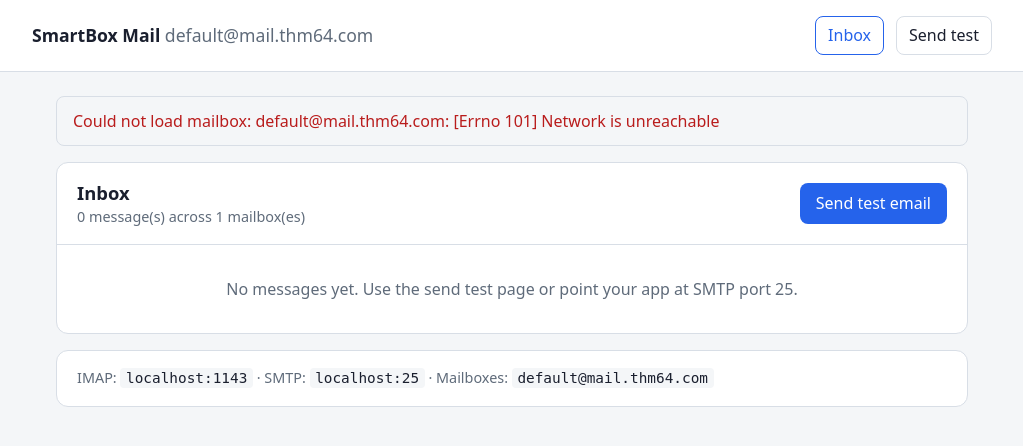
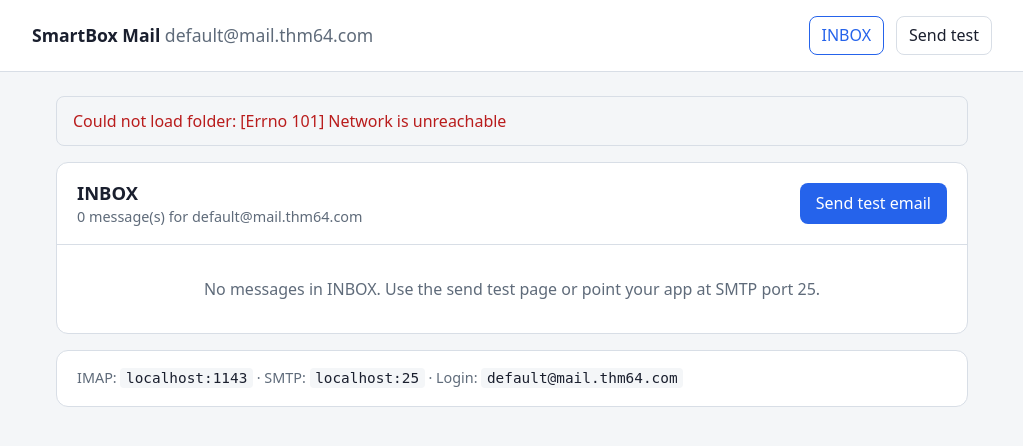
Before and after one commit to Alston-Tang/SmartBox, a Flask app: page / in a window 1280 px wide. Shown: the top 446 px of the page, without its empty margins (128-1151 px from the left). Run offline with Flask 3, Linux system fonts and the light colour scheme; data that the repository does not hold is empty.

Commit message:
support multi folders

```diff
--- a/docker-compose.yml
+++ b/docker-compose.yml
@@ -70,10 +70,6 @@ services:
       IMAP_USE_SSL: ${IMAP_USE_SSL:-false}
       IMAP_HOST_PORT: ${IMAP_HOST_PORT:-1143}
       SMTP_HOST_PORT: ${SMTP_HOST_PORT:-25}
-      # Extra inboxes to merge into the web UI (same Stalwart host by default).
-      # Simple: label:address:password,address:password
-      # JSON: [{"label":"Alias","address":"user2@domain","password":"secret"}]
-      EXTRA_MAILBOXES: ${EXTRA_MAILBOXES:-}
     ports:
       - "${MAIL_UI_HOST_PORT:-8025}:8080/tcp"
 
--- a/services/mail-ui/app.py
+++ b/services/mail-ui/app.py
@@ -1,15 +1,14 @@
 import base64
 import email
 import imaplib
-import json
 import os
+import re
 import smtplib
-from datetime import datetime, timezone
 from email.header import decode_header
 from email.mime.multipart import MIMEMultipart
 from email.mime.text import MIMEText
 from email.utils import parsedate_to_datetime
-from typing import Dict, List, Optional, Tuple
+from typing import List, Optional, Tuple
 from urllib.parse import unquote
 
 from flask import Flask, flash, redirect, render_template, request, url_for
@@ -18,6 +17,7 @@ app = Flask(__name__)
 app.secret_key = os.environ.get("FLASK_SECRET_KEY", "smartbox-local-mail-dev")
 
 INBOX_LIMIT = 100
+DEFAULT_FOLDER = "INBOX"
 
 
 def mail_config():
@@ -38,125 +38,6 @@ def mail_config():
     }
 
 
-def _mailbox_entry(
-    address: str,
-    password: str,
-    label: Optional[str] = None,
-    imap_host: Optional[str] = None,
-    imap_port: Optional[int] = None,
-    imap_use_ssl: Optional[bool] = None,
-    defaults: Optional[Dict] = None,
-) -> Dict:
-    defaults = defaults or mail_config()
-    return {
-        "label": label or address,
-        "address": address,
-        "password": password,
-        "imap_host": imap_host or defaults["imap_host"],
-        "imap_port": int(imap_port if imap_port is not None else defaults["imap_port"]),
-        "imap_use_ssl": (
-            imap_use_ssl if imap_use_ssl is not None else defaults["imap_use_ssl"]
-        ),
-    }
-
-
-def parse_extra_mailboxes(defaults: Dict) -> List[Dict]:
-    raw = os.environ.get("EXTRA_MAILBOXES", "").strip()
-    if not raw:
-        return []
-
-    entries: List[Dict] = []
-    if raw.startswith("["):
-        items = json.loads(raw)
-        if not isinstance(items, list):
-            raise ValueError("EXTRA_MAILBOXES JSON must be an array")
-        for item in items:
-            if not isinstance(item, dict):
-                raise ValueError("Each EXTRA_MAILBOXES entry must be an object")
-            address = (item.get("address") or "").strip()
-            password = item.get("password") or ""
-            if not address or not password:
-                raise ValueError("Each mailbox needs address and password")
-            port = item.get("imap_port")
-            use_ssl = item.get("imap_use_ssl")
-            if use_ssl is not None and not isinstance(use_ssl, bool):
-                use_ssl = str(use_ssl).lower() == "true"
-            entries.append(
-                _mailbox_entry(
-                    address=address,
-                    password=password,
-                    label=(item.get("label") or address).strip(),
-                    imap_host=item.get("imap_host"),
-                    imap_port=int(port) if port is not None else None,
-                    imap_use_ssl=use_ssl,
-                    defaults=defaults,
-                )
-            )
-        return entries
-
-    for part in raw.split(","):
-        part = part.strip()
-        if not part:
-            continue
-        segments = part.split(":")
-        if len(segments) == 2:
-            address, password = segments[0].strip(), segments[1]
-            label = address
-        elif len(segments) >= 3:
-            label = segments[0].strip()
-            address = segments[1].strip()
-            password = ":".join(segments[2:])
-        else:
-            raise ValueError(
-                "EXTRA_MAILBOXES entries must be address:password or label:address:password"
-            )
-        if not address or not password:
-            raise ValueError("Mailbox address and password cannot be empty")
-        entries.append(
-            _mailbox_entry(address, password, label=label, defaults=defaults)
-        )
-    return entries
-
-
-def list_mailboxes() -> List[Dict]:
-    defaults = mail_config()
-    primary = _mailbox_entry(
-        defaults["address"],
-        defaults["password"],
-        label=defaults["address"],
-        defaults=defaults,
-    )
-    extras = parse_extra_mailboxes(defaults)
-    seen = {primary["address"].lower()}
-    mailboxes = [primary]
-    for entry in extras:
-        key = entry["address"].lower()
-        if key in seen:
-            continue
-        seen.add(key)
-        mailboxes.append(entry)
-    return mailboxes
-
-
-def encode_message_ref(mailbox_address: str, imap_id: str) -> str:
-    raw = f"{mailbox_address}\x00{imap_id}".encode()
-    return base64.urlsafe_b64encode(raw).decode().rstrip("=")
-
-
-def decode_message_ref(ref: str) -> Tuple[str, str]:
-    padded = ref + "=" * (-len(ref) % 4)
-    mailbox_address, imap_id = base64.urlsafe_b64decode(padded).decode().split("\x00", 1)
-    return mailbox_address, imap_id
-
-
-def find_mailbox(address: str) -> Optional[Dict]:
-    key = address.lower()
-    for mailbox in list_mailboxes():
-        if mailbox["address"].lower() == key:
-            return mailbox
-    return None
-
-
 def connect_imap(cfg):
     if cfg["imap_use_ssl"]:
         import ssl
@@ -166,6 +47,90 @@ def connect_imap(cfg):
         context.verify_mode = ssl.CERT_NONE
         return imaplib.IMAP4_SSL(cfg["imap_host"], cfg["imap_port"], ssl_context=context)
     return imaplib.IMAP4(cfg["imap_host"], cfg["imap_port"])
+
+
+def parse_mailbox_name(line: bytes) -> Optional[str]:
+    text = line.decode(errors="replace")
+    if ")" not in text:
+        return None
+    flags = text[1 : text.index(")")]
+    if "Noselect" in flags or "\\Noselect" in flags:
+        return None
+    match = re.search(r'"([^"]*)"\s*$', text)
+    if match:
+        name = match.group(1)
+        return name or None
+    return text.split()[-1].strip('"')
+
+
+def sort_folders(folders: List[str]) -> List[str]:
+    def sort_key(name: str):
+        upper = name.upper()
+        if upper == "INBOX":
+            return (0, name.lower())
+        if upper in {"JUNK", "SPAM"}:
+            return (1, name.lower())
+        if upper in {"TRASH", "DELETED"}:
+            return (2, name.lower())
+        if upper in {"SENT", "SENT ITEMS", "SENT MESSAGES"}:
+            return (3, name.lower())
+        if upper in {"DRAFTS", "DRAFT"}:
+            return (4, name.lower())
+        return (5, name.lower())
+
+    return sorted(dict.fromkeys(folders), key=sort_key)
+
+
+def with_imap(cfg):
+    imap = connect_imap(cfg)
+    imap.login(cfg["address"], cfg["password"])
+    return imap
+
+
+def list_folders(cfg=None) -> List[str]:
+    cfg = cfg or mail_config()
+    imap = with_imap(cfg)
+    try:
+        status, data = imap.list()
+        if status != "OK" or not data:
+            return [DEFAULT_FOLDER]
+        folders = []
+        for line in data:
+            name = parse_mailbox_name(line)
+            if name:
+                folders.append(name)
+        return sort_folders(folders) or [DEFAULT_FOLDER]
+    finally:
+        try:
+            imap.logout()
+        except imaplib.IMAP4.error:
+            pass
+
+
+def resolve_folder(requested: Optional[str], folders: List[str]) -> str:
+    if not folders:
+        return DEFAULT_FOLDER
+    if not requested:
+        return DEFAULT_FOLDER if DEFAULT_FOLDER in folders else folders[0]
+    for folder in folders:
+        if folder == requested:
+            return folder
+    requested_upper = requested.upper()
+    for folder in folders:
+        if folder.upper() == requested_upper:
+            return folder
+    return DEFAULT_FOLDER if DEFAULT_FOLDER in folders else folders[0]
+
+
+def encode_message_ref(folder: str, imap_id: str) -> str:
+    raw = f"{folder}\x00{imap_id}".encode()
+    return base64.urlsafe_b64encode(raw).decode().rstrip("=")
+
+
+def decode_message_ref(ref: str) -> Tuple[str, str]:
+    padded = ref + "=" * (-len(ref) % 4)
+    folder, imap_id = base64.urlsafe_b64decode(padded).decode().split("\x00", 1)
+    return folder, imap_id
 
 
 def decode_mime(value):
@@ -222,23 +187,19 @@ def parse_message(raw_bytes):
     }
 
 
-def _sort_key(message: Dict) -> datetime:
-    received_at = message.get("received_at")
-    if received_at is None:
-        return datetime.min.replace(tzinfo=timezone.utc)
-    if received_at.tzinfo is None:
-        return received_at.replace(tzinfo=timezone.utc)
-    return received_at
+def fetch_messages(folder: str, limit: int = INBOX_LIMIT):
+    cfg = mail_config()
+    folders = list_folders(cfg)
+    folder = resolve_folder(folder, folders)
+    imap = with_imap(cfg)
+    try:
+        status, _ = imap.select(folder, readonly=True)
+        if status != "OK":
+            raise RuntimeError(f"Could not open folder {folder}")
 
-
-def fetch_inbox_for_mailbox(mailbox: Dict, limit: int = INBOX_LIMIT) -> List[Dict]:
-    imap = connect_imap(mailbox)
-    try:
-        imap.login(mailbox["address"], mailbox["password"])
-        imap.select("INBOX")
         status, data = imap.search(None, "ALL")
         if status != "OK":
-            return []
+            return [], folders, folder
 
         ids = data[0].split()
         ids.reverse()
@@ -251,12 +212,11 @@ def fetch_inbox_for_mailbox(mailbox: Dict, limit: int = INBOX_LIMIT) -> List[Dic
             raw = fetched[0][1]
             parsed = parse_message(raw)
             imap_id = msg_id.decode()
-            parsed["id"] = encode_message_ref(mailbox["address"], imap_id)
-            parsed["mailbox"] = mailbox["label"]
-            parsed["mailbox_address"] = mailbox["address"]
+            parsed["id"] = encode_message_ref(folder, imap_id)
+            parsed["folder"] = folder
             messages.append(parsed)
 
-        return messages
+        return messages, folders, folder
     finally:
         try:
             imap.logout()
@@ -264,38 +224,23 @@ def fetch_inbox_for_mailbox(mailbox: Dict, limit: int = INBOX_LIMIT) -> List[Dic
             pass
 
 
-def fetch_inbox() -> Tuple[List[Dict], List[str]]:
-    messages: List[Dict] = []
-    errors: List[str] = []
-    per_mailbox = max(1, INBOX_LIMIT // max(len(list_mailboxes()), 1))
+def fetch_message(ref: str):
+    folder, imap_id = decode_message_ref(unquote(ref))
+    cfg = mail_config()
+    folders = list_folders(cfg)
+    folder = resolve_folder(folder, folders)
 
-    for mailbox in list_mailboxes():
-        try:
-            messages.extend(fetch_inbox_for_mailbox(mailbox, limit=per_mailbox))
-        except Exception as exc:
-            errors.append(f"{mailbox['label']}: {exc}")
-
-    messages.sort(key=_sort_key, reverse=True)
-    return messages[:INBOX_LIMIT], errors
-
-
-def fetch_message(ref: str) -> Optional[Dict]:
-    mailbox_address, imap_id = decode_message_ref(unquote(ref))
-    mailbox = find_mailbox(mailbox_address)
-    if mailbox is None:
-        return None
-
-    imap = connect_imap(mailbox)
+    imap = with_imap(cfg)
     try:
-        imap.login(mailbox["address"], mailbox["password"])
-        imap.select("INBOX")
+        status, _ = imap.select(folder, readonly=True)
+        if status != "OK":
+            return None
         status, fetched = imap.fetch(imap_id.encode(), "(RFC822)")
         if status != "OK" or not fetched or not fetched[0]:
             return None
         parsed = parse_message(fetched[0][1])
         parsed["id"] = ref
-        parsed["mailbox"] = mailbox["label"]
-        parsed["mailbox_address"] = mailbox["address"]
+        parsed["folder"] = folder
         return parsed
     finally:
         try:
@@ -331,10 +276,23 @@ def send_mail(from_addr, to_addr, subject, body):
 @app.context_processor
 def inject_config():
     cfg = mail_config()
-    mailboxes = list_mailboxes()
+    try:
+        folders = list_folders(cfg)
+    except Exception:
+        folders = [DEFAULT_FOLDER]
+
+    current_folder = resolve_folder(request.args.get("folder"), folders)
+    if request.endpoint == "message_view" and request.view_args:
+        try:
+            folder, _ = decode_message_ref(unquote(request.view_args.get("msg_id", "")))
+            current_folder = resolve_folder(folder, folders)
+        except Exception:
+            pass
+
     return {
         "mail_address": cfg["address"],
-        "mailboxes": mailboxes,
+        "folders": folders,
+        "current_folder": current_folder,
         "imap_host_port": os.environ.get("IMAP_HOST_PORT", "1143"),
         "smtp_host_port": os.environ.get("SMTP_HOST_PORT", "25"),
     }
@@ -347,14 +305,23 @@ def health():
 
 @app.get("/")
 def inbox():
+    requested_folder = request.args.get("folder", DEFAULT_FOLDER)
     try:
-        messages, errors = fetch_inbox()
-        for error in errors:
-            flash(f"Could not load mailbox: {error}", "error")
+        messages, folders, folder = fetch_messages(requested_folder)
     except Exception as exc:
-        flash(f"Could not load inbox: {exc}", "error")
+        flash(f"Could not load folder: {exc}", "error")
         messages = []
-    return render_template("inbox.html", messages=messages)
+        try:
+            folders = list_folders()
+        except Exception:
+            folders = [DEFAULT_FOLDER]
+        folder = resolve_folder(requested_folder, folders)
+    return render_template(
+        "inbox.html",
+        messages=messages,
+        folders=folders,
+        current_folder=folder,
+    )
 
 
 @app.get("/message/<path:msg_id>")
--- a/services/mail-ui/templates/base.html
+++ b/services/mail-ui/templates/base.html
@@ -54,7 +54,7 @@
     }
     .brand { font-weight: 700; font-size: 1.1rem; }
     .brand span { color: var(--muted); font-weight: 500; }
-    nav { display: flex; gap: 0.75rem; }
+    nav { display: flex; gap: 0.75rem; flex-wrap: wrap; }
     nav a {
       color: var(--text);
       text-decoration: none;
@@ -142,7 +142,9 @@
     <div class="header-inner">
       <div class="brand">SmartBox Mail <span>{{ mail_address }}</span></div>
       <nav>
-        <a href="{{ url_for('inbox') }}" class="{% if request.endpoint == 'inbox' or request.endpoint == 'message_view' %}active{% endif %}">Inbox</a>
+        {% for folder in folders %}
+        <a href="{{ url_for('inbox', folder=folder) }}" class="{% if folder == current_folder and request.endpoint in ['inbox', 'message_view'] %}active{% endif %}">{{ folder }}</a>
+        {% endfor %}
         <a href="{{ url_for('send') }}" class="{% if request.endpoint == 'send' %}active{% endif %}">Send test</a>
       </nav>
     </div>
@@ -157,11 +159,7 @@
     {% endwith %}
     {% block content %}{% endblock %}
     <div class="connection-info">
-      IMAP: <code>localhost:{{ imap_host_port }}</code> · SMTP: <code>localhost:{{ smtp_host_port }}</code>
-      · Mailboxes:
-      {% for mailbox in mailboxes %}
-        <code>{{ mailbox.address }}</code>{% if not loop.last %}, {% endif %}
-      {% endfor %}
+      IMAP: <code>localhost:{{ imap_host_port }}</code> · SMTP: <code>localhost:{{ smtp_host_port }}</code> · Login: <code>{{ mail_address }}</code>
     </div>
   </main>
 </body>
--- a/services/mail-ui/templates/inbox.html
+++ b/services/mail-ui/templates/inbox.html
@@ -1,6 +1,6 @@
 {% extends "base.html" %}
 
-{% block title %}Inbox · SmartBox Mail{% endblock %}
+{% block title %}{{ current_folder }} · SmartBox Mail{% endblock %}
 
 {% block extra_styles %}
 table {
@@ -26,31 +26,14 @@ tr:hover td { background: color-mix(in srgb, var(--accent) 6%, transparent); }
   font-weight: 600;
 }
 .subject-link:hover { color: var(--accent); }
-.mailbox-tag {
-  display: inline-block;
-  font-size: 0.75rem;
-  font-weight: 600;
-  color: var(--muted);
-  background: var(--bg);
-  border: 1px solid var(--border);
-  border-radius: 999px;
-  padding: 0.1rem 0.55rem;
-  max-width: 14rem;
-  overflow: hidden;
-  text-overflow: ellipsis;
-  white-space: nowrap;
-  vertical-align: middle;
-}
 {% endblock %}
 
 {% block content %}
 <div class="panel">
   <div class="panel-header">
     <div>
-      <h1>Inbox</h1>
-      <div class="meta">
-        {{ messages|length }} message(s) across {{ mailboxes|length }} mailbox(es)
-      </div>
+      <h1>{{ current_folder }}</h1>
+      <div class="meta">{{ messages|length }} message(s) for {{ mail_address }}</div>
     </div>
     <a class="btn" href="{{ url_for('send') }}">Send test email</a>
   </div>
@@ -58,7 +41,6 @@ tr:hover td { background: color-mix(in srgb, var(--accent) 6%, transparent); }
   <table>
     <thead>
       <tr>
-        <th>Mailbox</th>
         <th>From</th>
         <th>Subject</th>
         <th>Received</th>
@@ -67,7 +49,6 @@ tr:hover td { background: color-mix(in srgb, var(--accent) 6%, transparent); }
     <tbody>
       {% for message in messages %}
       <tr>
-        <td><span class="mailbox-tag" title="{{ message.mailbox_address }}">{{ message.mailbox }}</span></td>
         <td>{{ message.from }}</td>
         <td><a class="subject-link" href="{{ url_for('message_view', msg_id=message.id) }}">{{ message.subject }}</a></td>
         <td>
@@ -83,7 +64,7 @@ tr:hover td { background: color-mix(in srgb, var(--accent) 6%, transparent); }
   </table>
   {% else %}
   <div class="empty">
-    No messages yet. Use the send test page or point your app at SMTP port {{ smtp_host_port }}.
+    No messages in {{ current_folder }}. Use the send test page or point your app at SMTP port {{ smtp_host_port }}.
   </div>
   {% endif %}
 </div>
--- a/services/mail-ui/templates/message.html
+++ b/services/mail-ui/templates/message.html
@@ -27,12 +27,12 @@
 <div class="panel">
   <div class="panel-header">
     <div>
-      <a class="back-link" href="{{ url_for('inbox') }}">← Back to inbox</a>
+      <a class="back-link" href="{{ url_for('inbox', folder=message.folder) }}">← Back to {{ message.folder }}</a>
       <h1>{{ message.subject }}</h1>
     </div>
   </div>
   <div class="message-meta">
-    <div><strong>Mailbox:</strong> {{ message.mailbox }}</div>
+    <div><strong>Folder:</strong> {{ message.folder }}</div>
     <div><strong>From:</strong> {{ message.from }}</div>
     <div><strong>To:</strong> {{ message.to }}</div>
     <div>
```
Also changed, not shown: 1 other file.
